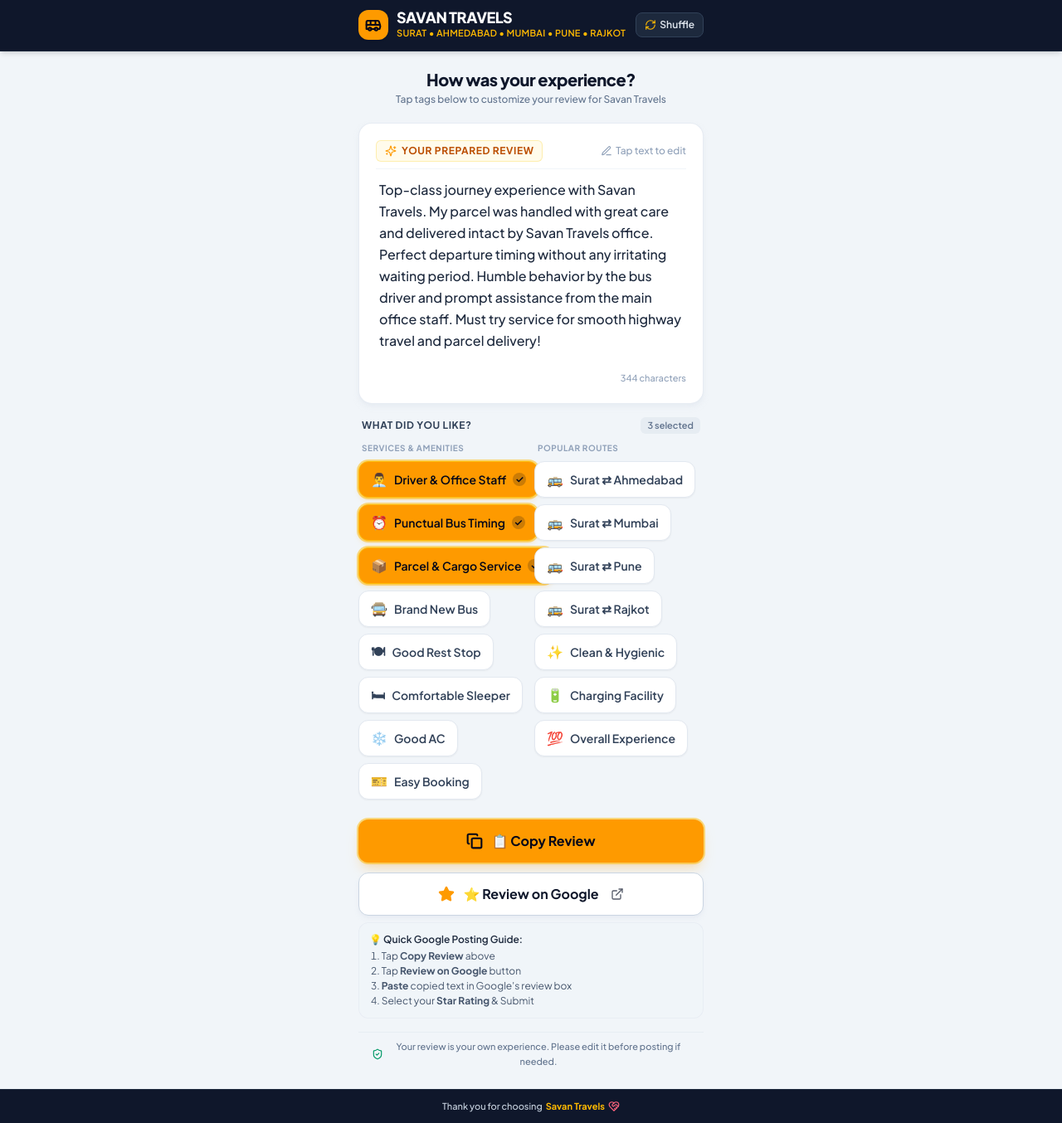
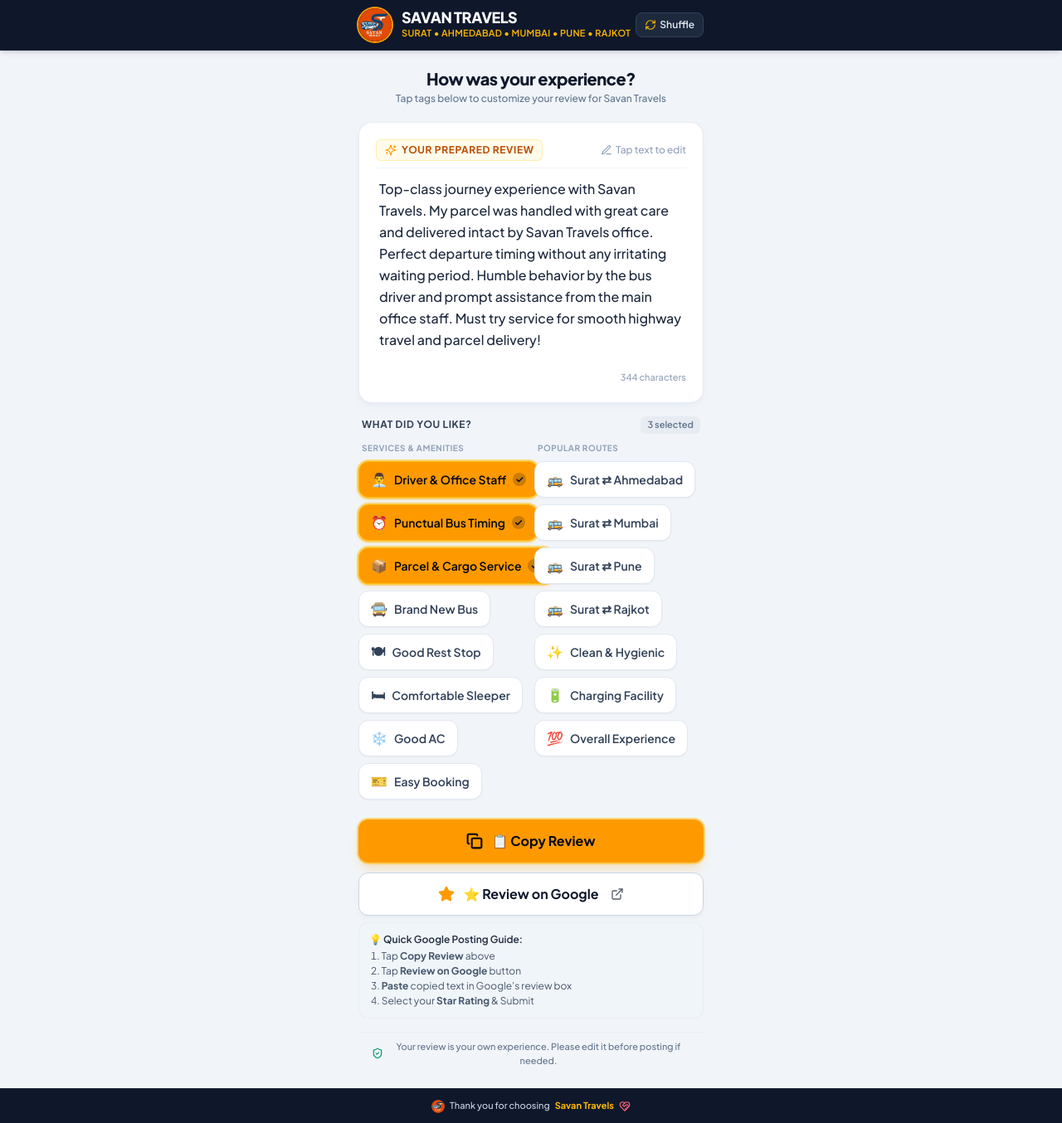
Before and after one commit to visubhai/savan-review, a React (Vite) app: page / in a window 1280 px wide. Shown: the whole page at 83% size. Built offline with nearby package versions, Linux system fonts and the light colour scheme; the HTML template or start-up script is replaced by a standard one.

Commit message:
Add official Savan Travels logo to header, footer, favicon, and app assets

```diff
--- a/index.html
+++ b/index.html
@@ -5,7 +5,9 @@
     <meta name="viewport" content="width=device-width, initial-scale=1.0, maximum-scale=1.0, user-scalable=no" />
     <title>Savan Travels - Share Your Experience</title>
     <meta name="description" content="Quickly prepare and post your review for Savan Travels in seconds." />
-    <meta name="theme-color" content="#1e3a8a" />
+    <meta name="theme-color" content="#ea580c" />
+    <link rel="icon" type="image/png" href="/savan-logo.png" />
+    <link rel="apple-touch-icon" href="/savan-logo.png" />
     <link rel="preconnect" href="https://fonts.googleapis.com">
     <link rel="preconnect" href="https://fonts.gstatic.com" crossorigin>
     <link href="https://fonts.googleapis.com/css2?family=Plus+Jakarta+Sans:wght@400;500;600;700;800&display=swap" rel="stylesheet">
--- a/src/App.jsx
+++ b/src/App.jsx
@@ -5,7 +5,7 @@
 import { ReviewOption } from './components/ReviewOption';
 import { CopyButton } from './components/CopyButton';
 import { GoogleReviewButton } from './components/GoogleReviewButton';
-import { Bus, RefreshCw, ShieldCheck, HeartHandshake } from 'lucide-react';
+import { RefreshCw, ShieldCheck, HeartHandshake } from 'lucide-react';
 
 // Auto-select the first 3 items of the Left Column by default (Staff, Timing, Parcel)
 const DEFAULT_INITIAL_TAGS = ['staff', 'timing', 'parcel'];
@@ -50,11 +50,13 @@
     <div className="min-h-screen bg-slate-100 flex flex-col justify-between selection:bg-amber-100 selection:text-amber-900">
       {/* Header Bar */}
       <header className="bg-slate-900 text-white sticky top-0 z-20 border-b border-slate-800 shadow-md">
-        <div className="max-w-md mx-auto px-4 py-3 flex items-center justify-between">
-          <div className="flex items-center gap-2.5">
-            <div className="bg-amber-500 text-slate-950 p-2 rounded-xl flex items-center justify-center font-black shadow-sm">
-              <Bus className="w-5 h-5 stroke-[2.5]" />
-            </div>
+        <div className="max-w-md mx-auto px-4 py-2.5 flex items-center justify-between">
+          <div className="flex items-center gap-3">
+            <img
+              src="/savan-logo.png"
+              alt="Savan Travels Logo"
+              className="w-10 h-10 rounded-full object-cover ring-2 ring-amber-500 shadow-sm"
+            />
             <div>
               <h1 className="text-lg font-extrabold tracking-tight leading-none text-white">
                 SAVAN TRAVELS
@@ -164,7 +166,12 @@
 
       {/* Footer */}
       <footer className="bg-slate-900 text-slate-400 text-center py-3 px-4 text-[11px] border-t border-slate-800">
-        <p className="flex items-center justify-center gap-1 font-medium text-slate-300">
+        <p className="flex items-center justify-center gap-1.5 font-medium text-slate-300">
+          <img
+            src="/savan-logo.png"
+            alt="Savan Travels"
+            className="w-4 h-4 rounded-full inline"
+          />
           <span>Thank you for choosing</span>
           <span className="text-amber-400 font-bold">Savan Travels</span>
           <HeartHandshake className="w-3.5 h-3.5 text-rose-400 inline" />
```
Also changed, not shown: public/savan-logo.png (added), src/assets/savan-logo.png (added).
